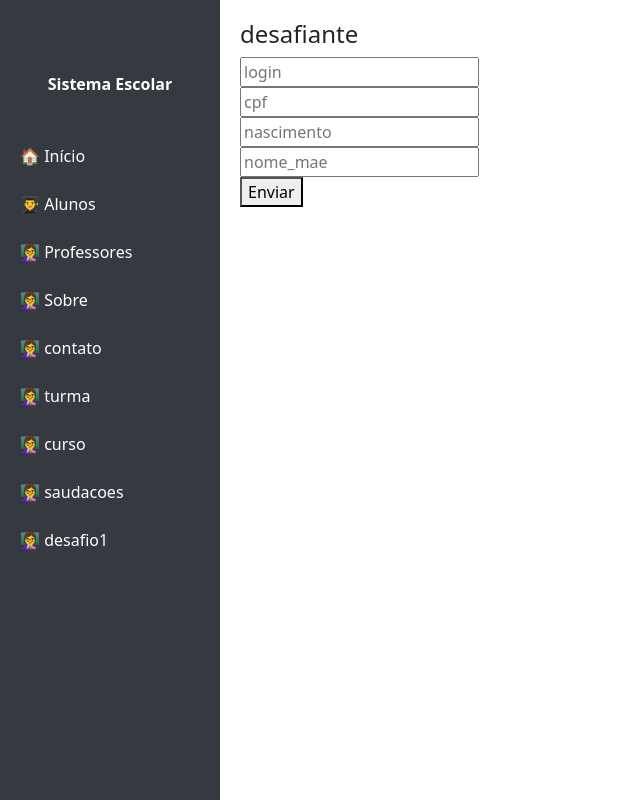
After one commit to isaacrl20/pflask26, a Flask app: page /desafio in a window 1280 px wide. The commit adds this page. Shown: the whole page, without its empty margins (0-640 px from the left). Run offline with Flask 3, Linux system fonts and the light colour scheme.

Commit message:
novidade

```diff
--- a/app.py
+++ b/app.py
@@ -1,4 +1,4 @@
-from flask import Flask, render_template
+from flask import Flask, render_template , request
 from dao.aluno_dao import AlunoDAO
 from dao.professor_dao import ProfessorDAO
 from dao.turma_dao import TurmaDAO
@@ -46,11 +46,41 @@ def listar_curso():
     lista = dao.listar()
     return render_template('curso/lista.html', lista_curso=lista)
 
+@app.route('/saudacao')
+def saudacao():
+    return render_template('saudacao/saudacao.html', valor_recebido='Visitante')
 
 
+@app.route('/saudacao1/<nome>')
+def saudacao1(nome):
+    return render_template('saudacao/saudacao.html',valor_recebido = nome)
+
+@app.route('/saudacao2/')
+def saudacao2():
+    nome = request.args.get('nome')
+    return render_template('saudacao/saudacao.html', valor_recebido=nome)
 
 
+@app.route('/login', methods=['POST'])
+def login():
+    usuario = request.form['usuario']
+    senha = request.form['senha']
+    dados = {'Usuário': usuario, 'Senha': senha}
+    return render_template('saudacao/saudacao.html', valor_recebido=dados)
 
+@app.route('/desafio')
+def desafio():
+    return render_template('desafio/desafio.html', valor_recebido='desafiante')
+
+@app.route('/atv', methods=['POST'])
+def atv():
+    nome = request.form['nome']
+    cpf = request.form['cpf']
+    nascimento = request.form['nascimento']
+    nome_mae = request.form['nome_mae']
+
+    dados = {'nome': nome, 'cpf': cpf, 'nascimento' : nascimento, 'nome_mae' : nome_mae}
+    return render_template('desafio/desafio.html', valor_recebido=dados)
 
 
 
--- a/dao/aluno_dao.py
+++ b/dao/aluno_dao.py
@@ -1,4 +1,5 @@
 from dao.db_config import get_connection
+
 
 class AlunoDAO:
     sqlSelect='SELECT id, nome, idade, cidade FROM aluno'
--- a/dao/curso_dao.py
+++ b/dao/curso_dao.py
@@ -1,7 +1,9 @@
 from dao.db_config import get_connection
 
+
+
 class CursoDAO:
-    sqlSelect = 'SELECT id, nome, duracao FROM curso'
+    sqlSelect = 'SELECT id, nome_curso , duracao FROM curso'
     def listar (self):
         conn = get_connection()
         cursor = conn.cursor()
--- a/dao/db_config.py
+++ b/dao/db_config.py
@@ -1,8 +1,9 @@
 import sqlite3
+import psycopg2
 
 # path = url de conexão
-DB_PATH = "banco_escola.db"
+DB_PATH = "postgresql://neondb_owner:npg_oWFyBZA8ShE1@ep-gentle-block-b7dsn1wf-pooler.c-13.us-east-1.aws.neon.tech/neondb?channel_binding=require&sslmode=require"
 
 def get_connection():
-    conn = sqlite3.connect(DB_PATH)
+    conn = psycopg2.connect(DB_PATH)
     return conn
--- a/dao/professor_dao.py
+++ b/dao/professor_dao.py
@@ -1,7 +1,9 @@
 from dao.db_config import get_connection
 
+
+
 class ProfessorDAO:
-    sqlSelect = 'SELECT id, nome, disciplinas FROM professor'
+    sqlSelect = 'SELECT id, nome, disciplina  FROM professor'
     def listar (self):
         conn = get_connection()
         cursor = conn.cursor()
--- a/dao/turma_dao.py
+++ b/dao/turma_dao.py
@@ -1,7 +1,9 @@
 from dao.db_config import get_connection
 
+
+
 class TurmaDAO:
-    sqlSelect ='SELECT id, semestre, curso, aluno_id FROM turma'
+    sqlSelect ='SELECT id, semestre, curso_id, professor_id FROM turma'
     def listar (self):
         conn = get_connection()
         cursor = conn.cursor()
--- a/templates/cabecalho.html
+++ b/templates/cabecalho.html
@@ -57,6 +57,8 @@
         <a href="/contato">👩‍🏫 contato
         <a href="/turma">👩‍🏫 turma
         <a href="/curso">👩‍🏫 curso
+        <a href="/saudacao">👩‍🏫 saudacoes
+        <a href="/desafio">👩‍🏫 desafio1
 
         </a>
     </nav>
--- /dev/null
+++ b/templates/desafio/desafio.html
@@ -0,0 +1,13 @@
+{% include 'cabecalho.html' %}
+
+
+<h1 class="h4"> {{valor_recebido}} </h1>
+<form action="/atv" method="POST">
+    <input type="text" name="nome" placeholder="login"><br>
+    <input type="password" name="cpf" placeholder="cpf"><br>
+    <input type="password" name="nascimento" placeholder="nascimento"><br>
+    <input type="text" name="nome_mae" placeholder="nome_mae"><br>
+    <button type="submit">Enviar</button>
+</form>
+
+{% include 'rodape.html' %}
```
Also changed, not shown: templates/saudacao/saudacao.html (added, +42 -0 lines).
